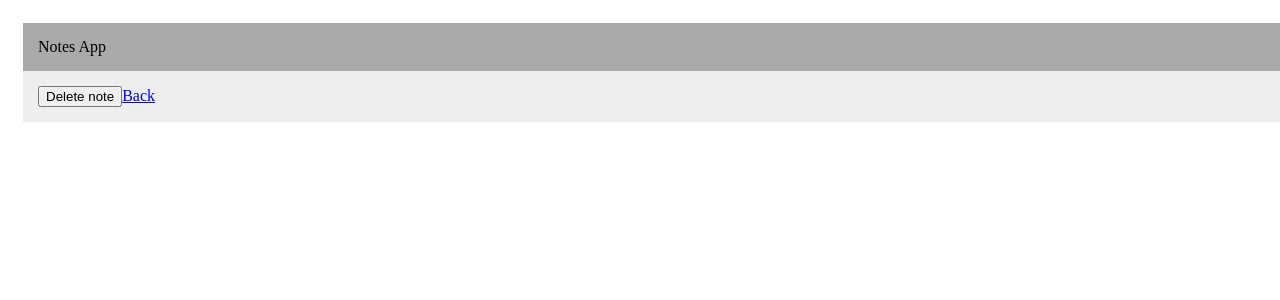
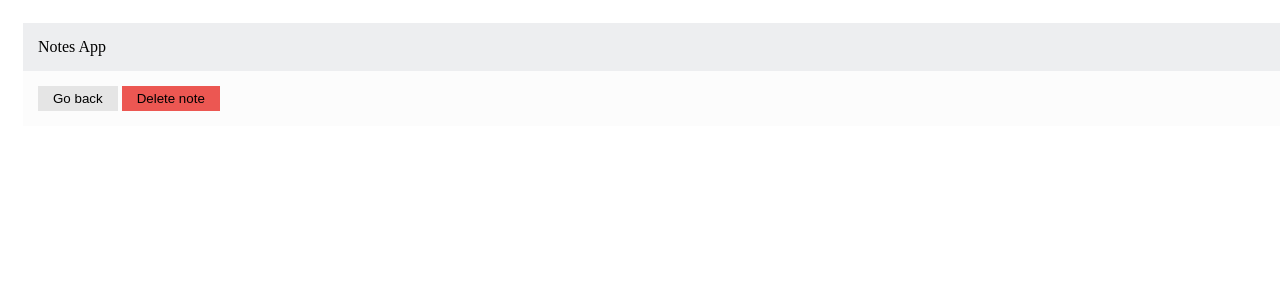
Before and after one commit to lukaszbros/notepad, a React app: page /note/1 in a window 1280 px wide. Shown: the top 300 px of the page. Built offline with nearby package versions, Linux system fonts and the light colour scheme.

Commit message:
Set proper colors

```diff
--- a/src/App.tsx
+++ b/src/App.tsx
@@ -14,8 +14,8 @@ const initialState = {
 export default function App() {
   return (
     <Container>
-      <Container backgroudColor="#AAAAAA">Notes App</Container>
-      <Container backgroudColor="#EEEEEE">
+      <Container backgroundColor="#EDEEF0">Notes App</Container>
+      <Container backgroundColor="#FCFCFC">
         <BrowserRouter>
           <Switch>
             <Store>
--- a/src/NewNote.tsx
+++ b/src/NewNote.tsx
@@ -1,6 +1,7 @@
 import React, { useContext, useState } from 'react';
 import { Note } from './entity/Note';
 import { Context } from './entity/Store';
+import { ActionButton } from './StyledComponets';
 
 export default function Notes() {
   const [text, setText] = useState<string>('');
@@ -16,7 +17,7 @@ export default function Notes() {
     <div>
       <div>Note</div>
       <textarea placeholder="Note text" onChange={event => setText(event.target.value)} value={text}></textarea>
-      <button onClick={createNote}>Add Note</button>
+      <ActionButton onClick={createNote}>Add Note</ActionButton>
     </div>
   )
 }
--- a/src/NoteDetails.tsx
+++ b/src/NoteDetails.tsx
@@ -2,6 +2,7 @@ import React, { useContext, useEffect, useState } from 'react';
 import { Link, useHistory, useParams } from 'react-router-dom';
 import { Note } from './entity/Note';
 import { Context } from './entity/Store';
+import { ActionButton, Container } from './StyledComponets';
 
 interface NoteDetailsParams {
   id: string;
@@ -26,11 +27,11 @@ export default function NoteDetails() {
   }
 
   return (
-    <div><button onClick={deleteNote}>Delete note</button><Link to='/'>Back</Link>
+    <div><Link to='/'><ActionButton backgroundColor="#E5E5E5">Go back</ActionButton></Link> <ActionButton backgroundColor="#EC5752" onClick={deleteNote}>Delete note</ActionButton>
       {note &&
-        <div>{note.text}
+        <Container backgroundColor="#EAEAEA">{note.text}
           <div>{note.date.toLocaleDateString()}</div>
-        </div>
+        </Container>
       }
     </div>
   )
--- a/src/NoteItem.tsx
+++ b/src/NoteItem.tsx
@@ -3,6 +3,7 @@ import { Note } from './entity/Note';
 import ReactMarkdown from 'react-markdown'
 import { Link } from 'react-router-dom';
 import { Context } from './entity/Store';
+import { ActionButton, Container } from './StyledComponets';
 
 export interface NoteItemProps {
   note: Note;
@@ -13,11 +14,13 @@ export const NoteItem:React.FC<NoteItemProps> = ({note}) => {
 
   return (
     <li>
-      <ReactMarkdown>{note.text}</ReactMarkdown>
-      <Link to={`/note/${note.id}`}>
-        {note.date.toLocaleDateString()}
-      </Link>
-      <button onClick={() => dispatch({type: 'REMOVE_NOTE', payload: note})}>Delete note</button>
+      <Container backgroundColor="#EAEAEA">
+        <ReactMarkdown>{note.text}</ReactMarkdown>
+        <Link to={`/note/${note.id}`}>
+          {note.date.toLocaleDateString()}
+        </Link>
+        <ActionButton backgroundColor="#EC5752" onClick={() => dispatch({type: 'REMOVE_NOTE', payload: note})}>Delete note</ActionButton>
+      </Container>
     </li>
   )
 }
--- a/src/StyledComponets.tsx
+++ b/src/StyledComponets.tsx
@@ -1,15 +1,25 @@
 import styled from 'styled-components';
 
-export interface ContainerProps {
-  backgroudColor?: string;
+interface ContainerProps {
+  backgroundColor?: string;
 }
 
 export const Container = styled.div<ContainerProps>`
   width: 100%;
-  background-color: ${(props) => props.backgroudColor ? props.backgroudColor : 'transparen'};
+  background-color: ${(props) => props.backgroundColor ? props.backgroundColor : 'transparen'};
   padding: 15px;
 `;
 
 export const NoteList = styled.ul`
   list-style-type: none;
 `;
+
+interface ActionButtonProps {
+  backgroundColor?: string;
+}
+
+export const ActionButton = styled.button<ActionButtonProps>`
+  padding: 5px 15px;
+  border: ${(props) => props.backgroundColor ? 0 : '1px solid #AAAAAA'};;
+  background-color: ${(props) => props.backgroundColor ? props.backgroundColor : '#FFFFFF'};
+`
```
